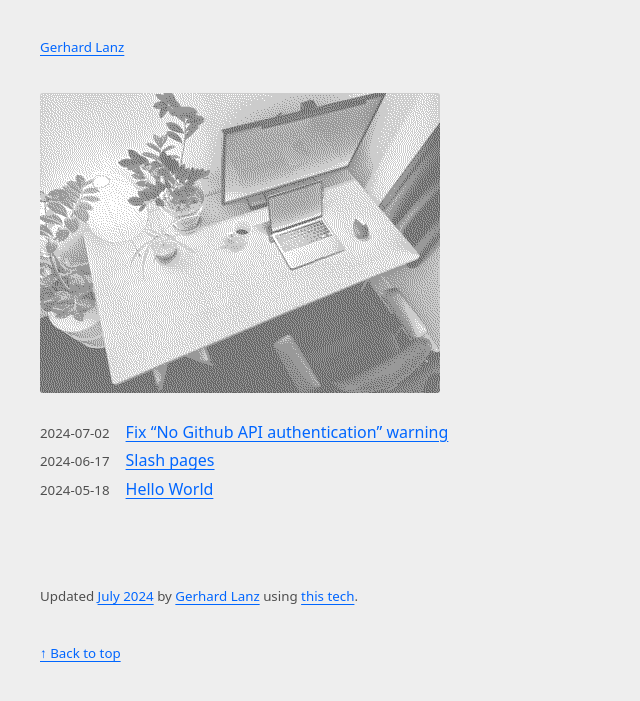
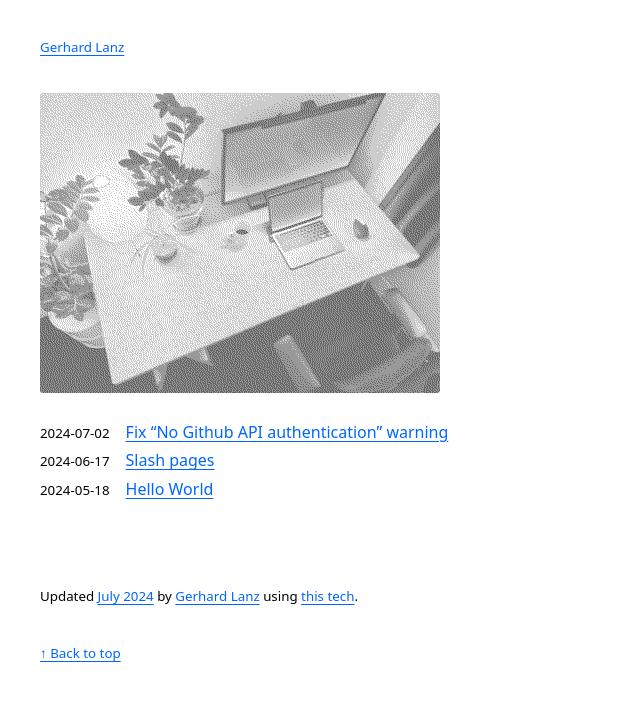
Before and after one commit to gerhardlanz/gerhardla.nz, a Jekyll site: the page built from README.md, in a window 1280 px wide. Shown: the top 701 px of the page, without its empty margins (0-640 px from the left). Built offline with Jekyll 4.4.1, drawn with Linux system fonts in a browser that asks for light colours; Markdown is read by kramdown in place of the engine named in the settings.

Commit message:
chore: update default.html color scheme and background for improved readability

```diff
--- a/_layouts/default.html
+++ b/_layouts/default.html
@@ -8,8 +8,8 @@
         }
 
         body {
-            color: light-dark(#4F4F4F, #959595);
-            background-color: light-dark(#EEE, #000);
+            color: light-dark(#000000DE, ##FFFFFFDE);
+            background-color: light-dark(#FFFFFF, #121212);
             font: 100%/1.8 system-ui, sans-serif
         }
 
```
